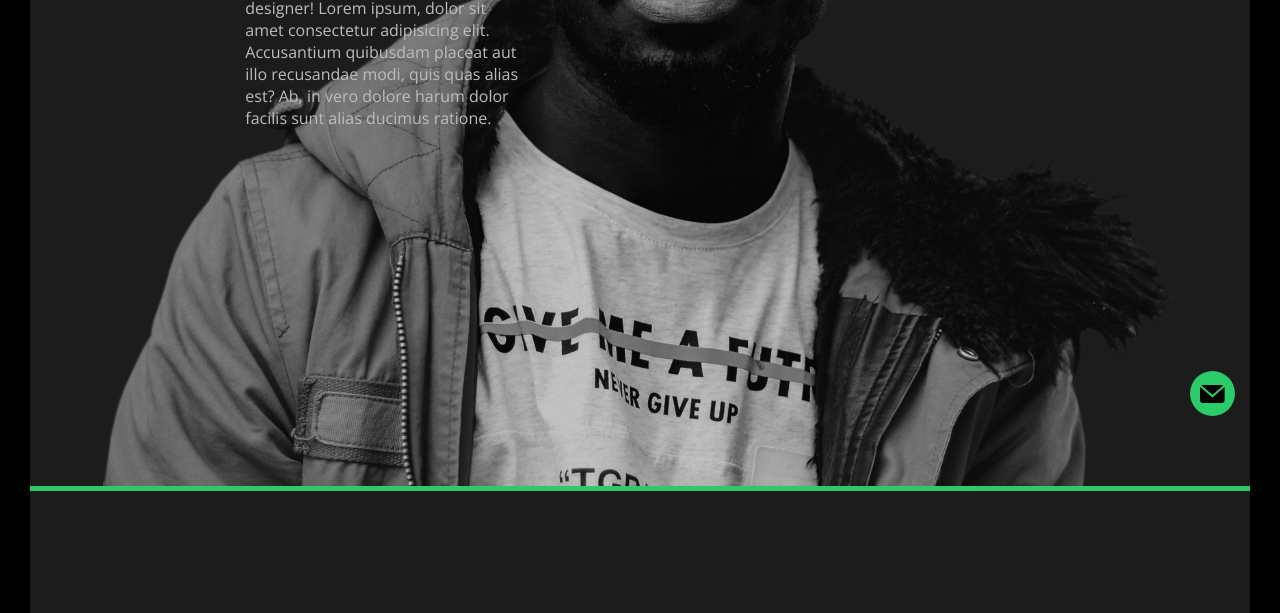
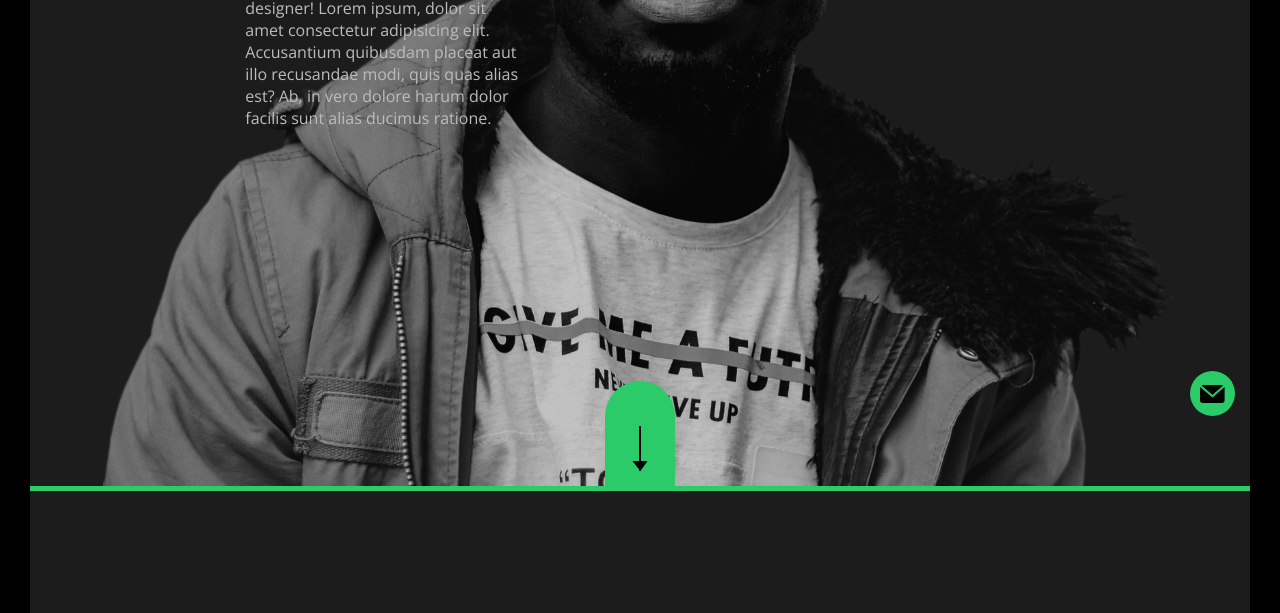
Before and after one commit to kamyllevictoria/front_end_brunao_sousa, a website: page projeto_final/html+css+js/html/index.html in a window 1280 px wide. Shown: the part 339-952 px from the top of the page. Drawn offline with nearby package versions, Linux system fonts and the light colour scheme.

Commit message:
scroll down pt1

```diff
--- a/projeto_final/html+css+js/css/main.css
+++ b/projeto_final/html+css+js/css/main.css
@@ -160,8 +160,51 @@ p{
         background-image: url(../images/joao-lemon-designer-home.png);
         background-repeat: no-repeat;
         background-position: 50% bottom;
+        position: relative;
     }
-}
+    .jl-scroll-down{
+        width: 70px;
+        height: 105px;
+        border-radius: 36px 36px 0 0;
+        background-color: #2CCB69;
+        display: block;
+        position: absolute;
+        bottom: 0;
+        left: 0;
+        right: 0;
+        margin: 0 auto;
+        z-index: 100;
+    }
+    .jl-arrow-down{
+        width: 100%;
+        height: 75px;
+        display: table;
+        margin-top: 30px;
+        position: relative;
+    }
+    .jl-arrow-down img{
+        width: 16px;
+        height: 10px;
+        display: block;
+        position: absolute;
+        bottom: 15px;
+        left: 0;
+        right: 0;
+        margin: 0 auto;
+    }
+
+    .jl-arrow-down:before{
+        content: '';
+        width: 2px;
+        height: 45px;
+        display: block;
+        position: absolute;
+        bottom: 15px;
+        left: 0;
+        right: 0;
+        margin: 0 auto;
+        background-color: #000;
+    }
 
 @media screen and (min-width: 576px){
 
--- a/projeto_final/html+css+js/html/index.html
+++ b/projeto_final/html+css+js/html/index.html
@@ -71,6 +71,11 @@
                             </div>
                         </div>
                 </div>
+                <div class="jl-scroll-down">
+                    <div class="jl-arrow-down">
+                        <img src="../images/arrow-down.svg" alt="scrow down-arrow">
+                    </div>
+                </div>
             </section>
 
             <section class="jl-full-height">
```
Also changed, not shown: projeto_final/html+css+js/images/arrow-down.svg (added).
